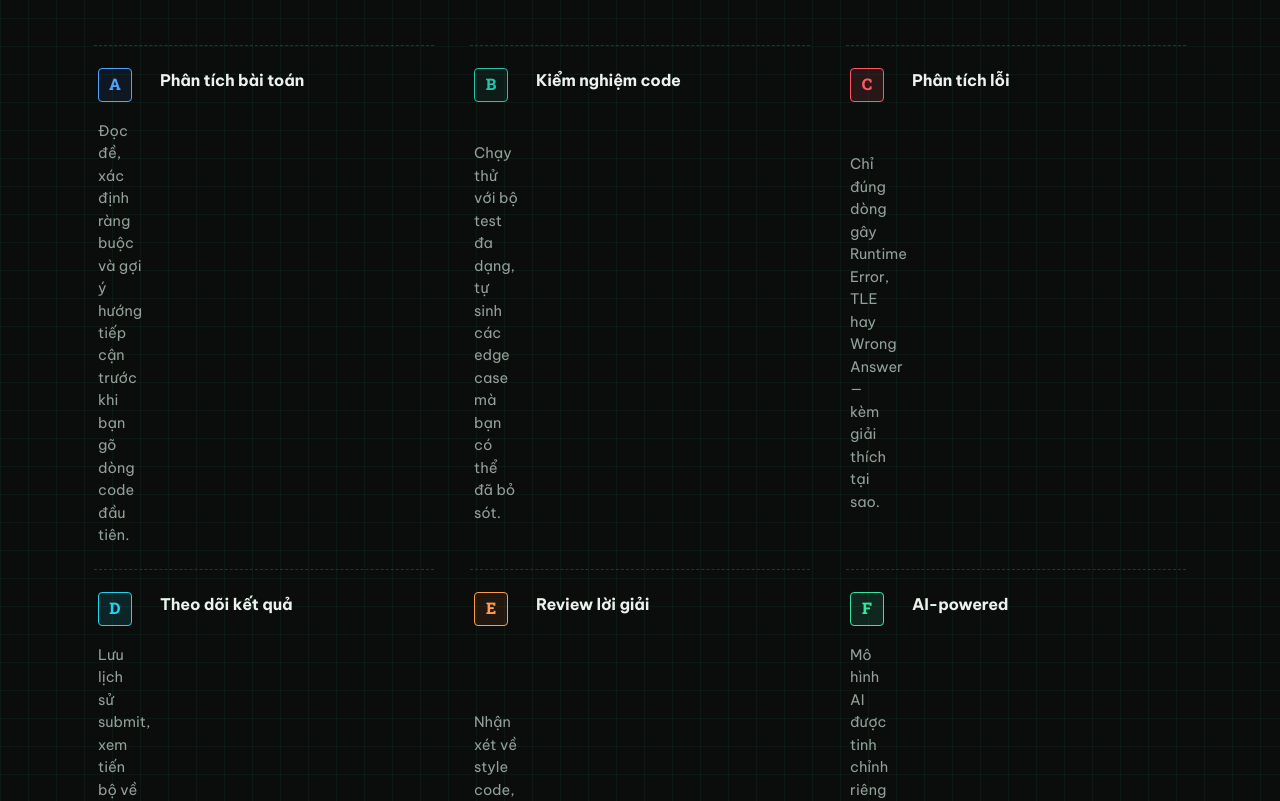
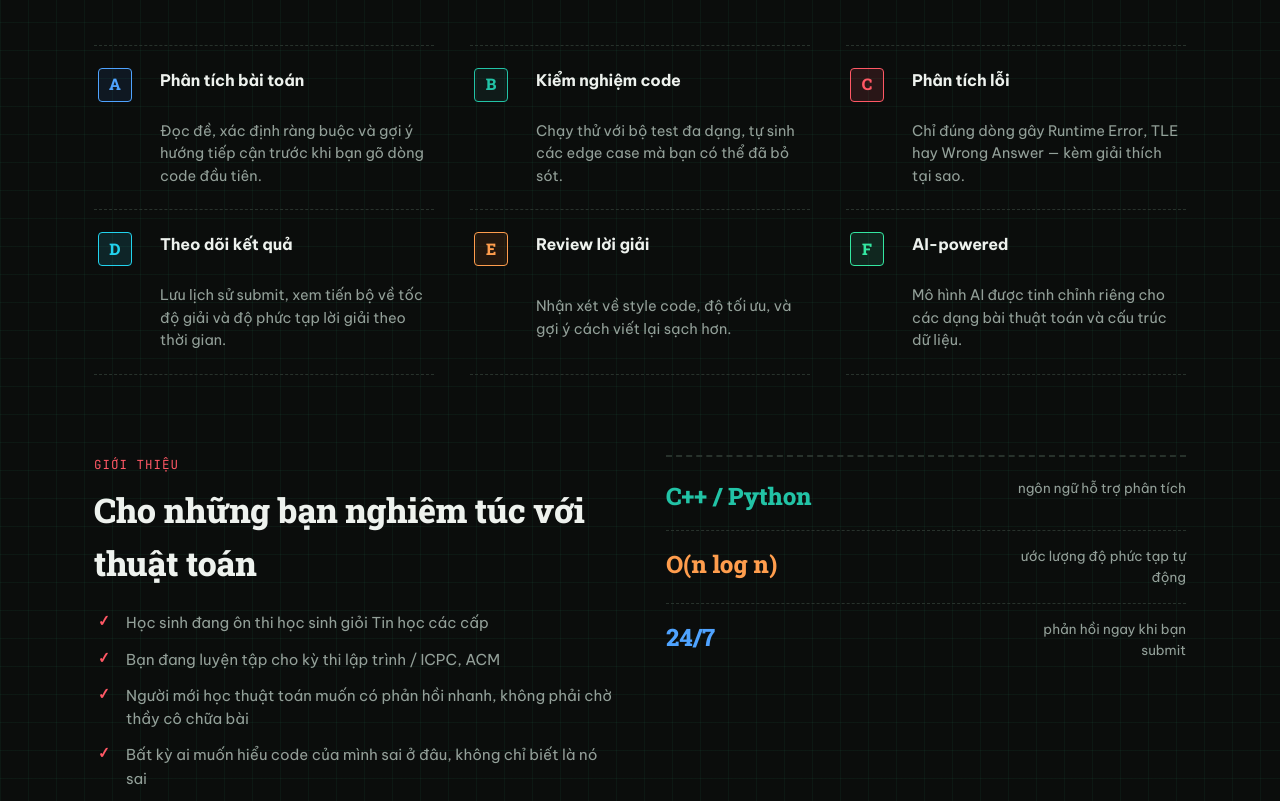
Before and after one commit to versachios/HVTCoder, a Next.js app: page / in a window 1280 px wide. Shown: the part 926-1727 px from the top of the page. Built offline with nearby package versions, Linux system fonts and the light colour scheme.

Commit message:
real fix

```diff
--- a/src/app/globals.css
+++ b/src/app/globals.css
@@ -193,6 +193,7 @@ h2.h2{ font-size:clamp(25px,3.2vw,34px); }
 .feat-card:first-child{ border-top:1.5px dashed var(--rule); }
 .feat-card:hover{ padding-left:10px; }
 .feat-icon{ width:34px; height:34px; border-radius:var(--radius-sm); display:flex; align-items:center; justify-content:center; background:var(--tint); color:var(--tc); font-family:'Roboto Slab',serif; font-weight:800; font-size:16px; border:1.5px solid var(--tc); }
+.feat-card h3, .feat-card p{ grid-column:2; min-width:0; }
 .feat-card h3{ font-size:16px; font-weight:700; margin-bottom:6px; font-family:'Be Vietnam Pro',sans-serif; }
 .feat-card p{ color:var(--ink-soft); font-size:14.5px; margin:0; }
 @media (min-width:640px){
```
